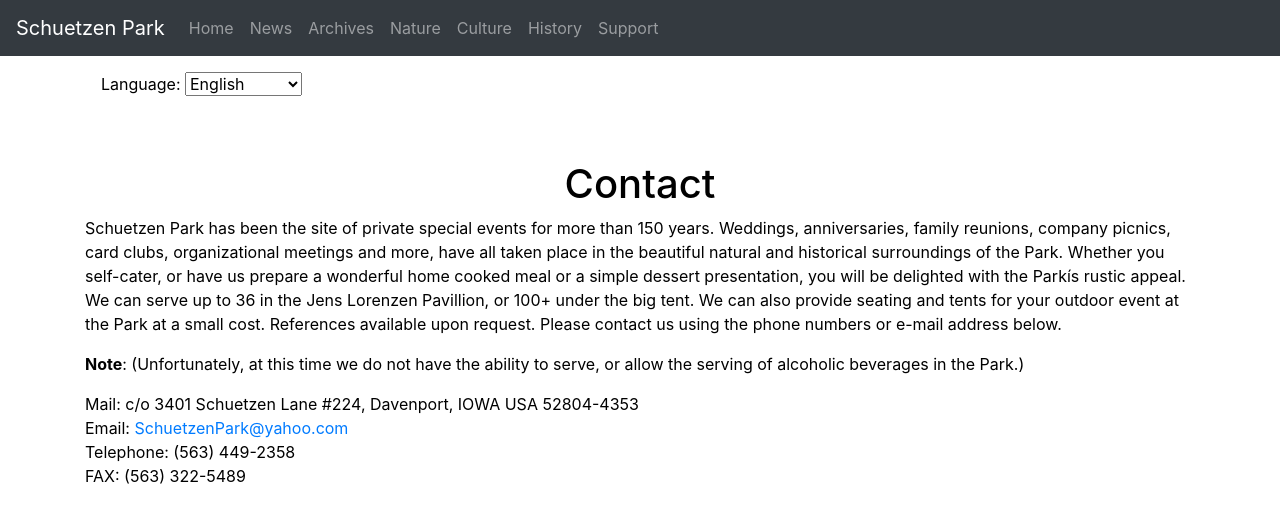
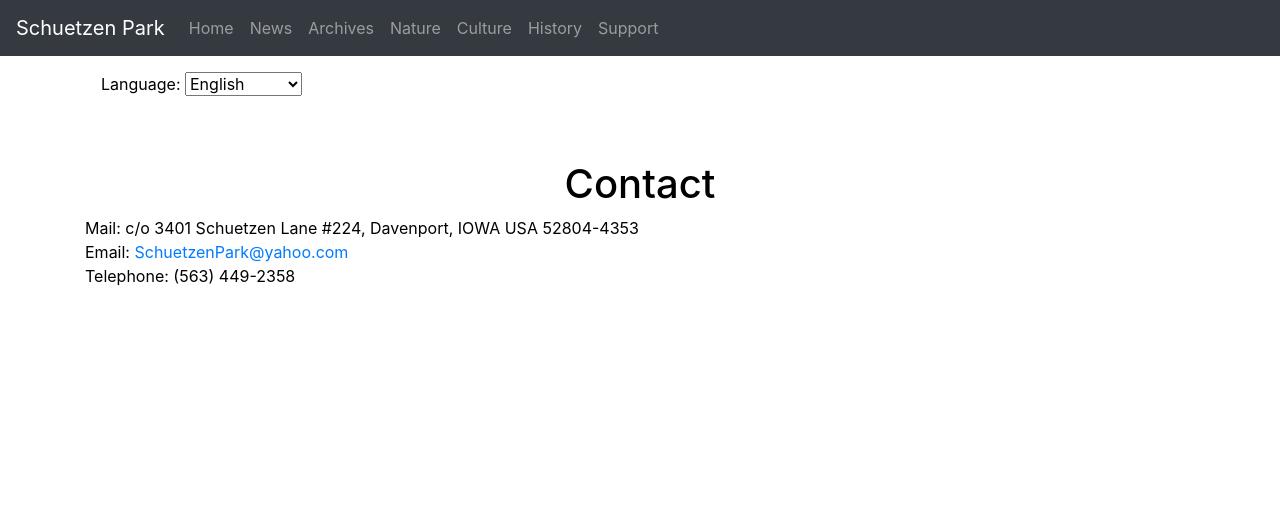
Before and after one commit to schuetzenpark/schuetzenpark.github.io, a Jekyll site: the page built from contact.md, in a window 1280 px wide. Shown: the top 523 px of the page. Built offline with Jekyll 4.4.1, drawn with Linux system fonts in a browser that asks for light colours.

Commit message:
Update contact.md

```diff
--- a/contact.md
+++ b/contact.md
@@ -6,12 +6,6 @@ permalink: /contact.html
 
 # {{page.title}}
 
-Schuetzen Park has been the site of private special events for more than 150 years. Weddings, anniversaries, family reunions, company picnics, card clubs, organizational meetings and more, have all taken place in the beautiful natural and historical surroundings of the Park. Whether you self-cater, or have us prepare a wonderful home cooked meal or a simple dessert presentation, you will be delighted with the Parkís rustic appeal. We can serve up to 36 in the Jens Lorenzen Pavillion, or 100+ under the big tent. We can also provide seating and tents for your outdoor event at the Park at a small cost. References available upon request. Please contact us using the phone numbers or e-mail address below.
-
-
-**Note**: (Unfortunately, at this time we do not have the ability to serve, or allow the serving of alcoholic beverages in the Park.)
-
 <div>Mail: c/o 3401 Schuetzen Lane #224, Davenport, IOWA USA 52804-4353</div>
 <div>Email: <a href="mailto:SchuetzenPark@yahoo.com">SchuetzenPark@yahoo.com</a></div>
 <div>Telephone: (563) 449-2358</div>
-<div>FAX: (563) 322-5489</div>
```
